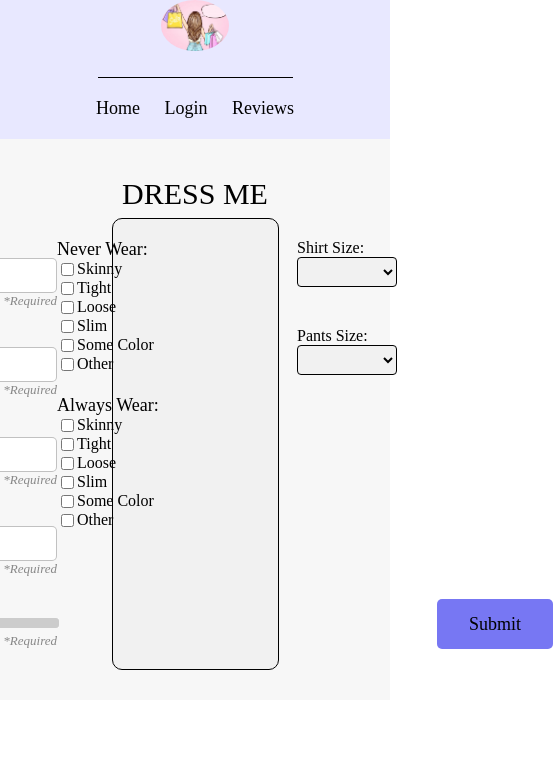
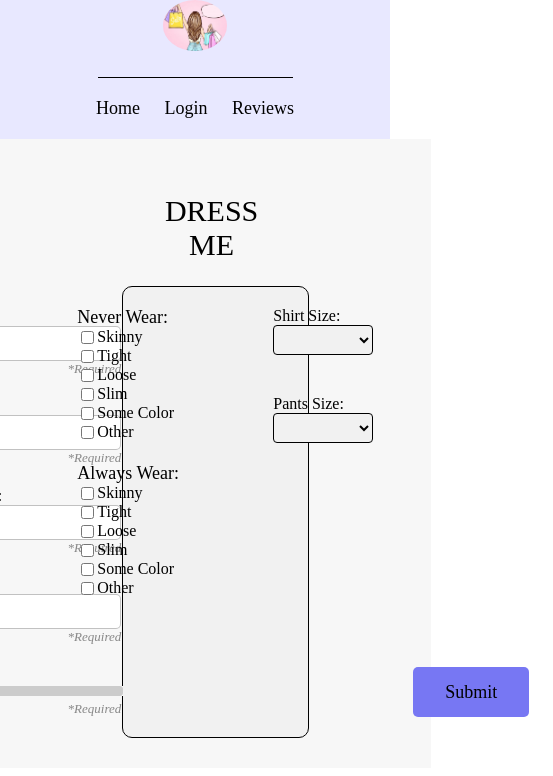
Before and after one commit to hilashay/Shes-got-it-Client, a React (Create React App) app: page /dressme in a window 390 px wide. Shown: the top 776 px of the page, 553 px wide, since content can reach past the window. Built offline with nearby package versions, Linux system fonts and the light colour scheme; a web font is replaced by a local one.

Commit message:
first media query

```diff
--- a/src/App.css
+++ b/src/App.css
@@ -61,7 +61,6 @@ h1 {
 h2 {
   font-weight: lighter;
   font-size: 30px;
-  line-height: 0px;
 }
 .dress-me-button-container {
   display: flex;
@@ -448,3 +447,31 @@ footer p {
   font-size: 20px;
   cursor: pointer;
 }
+
+@media only screen and (min-width: 320px) and (max-width: 480px) {
+  .App-main-img {
+    width: 100%;
+  }
+  .App-logo {
+    width: 95%;
+  }
+  h2 {
+    width: 95%;
+  }
+
+  /* nav {
+    width: 95%;
+  } */
+  .main-container {
+    width: 95%;
+  }
+  .input-container {
+    width: 95%;
+  }
+  .column1 {
+    width: 95%;
+  }
+  .column2 {
+    width: 95%;
+  }
+}
--- a/src/routes/Components/Intro.jsx
+++ b/src/routes/Components/Intro.jsx
@@ -13,7 +13,7 @@ import homepage from "../../homepage.jpeg";
 
 const Intro = () => {
   return (
-    <div>
+    <div className="main-home-page">
       {" "}
       <h1>Meet she's got it</h1>
       <img src={homepage} className="App-main-img" alt="Logo" />
```
